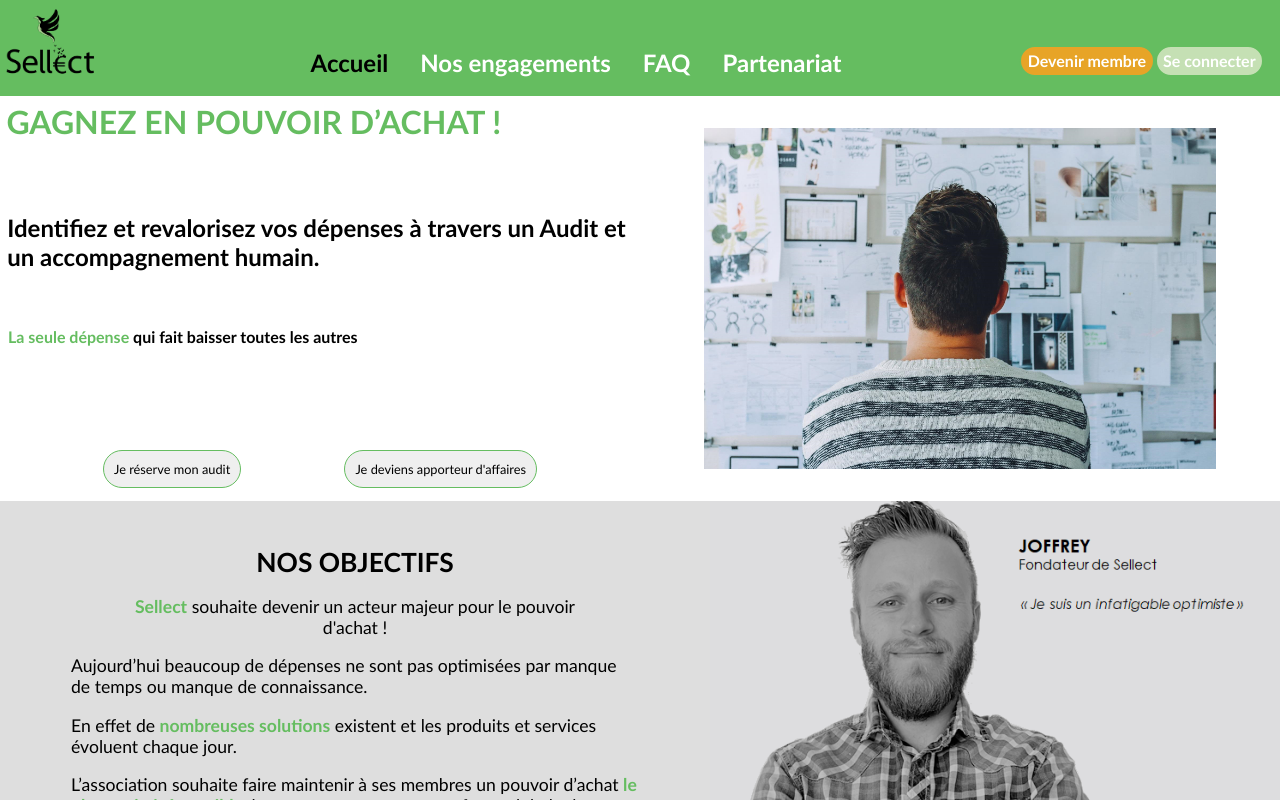
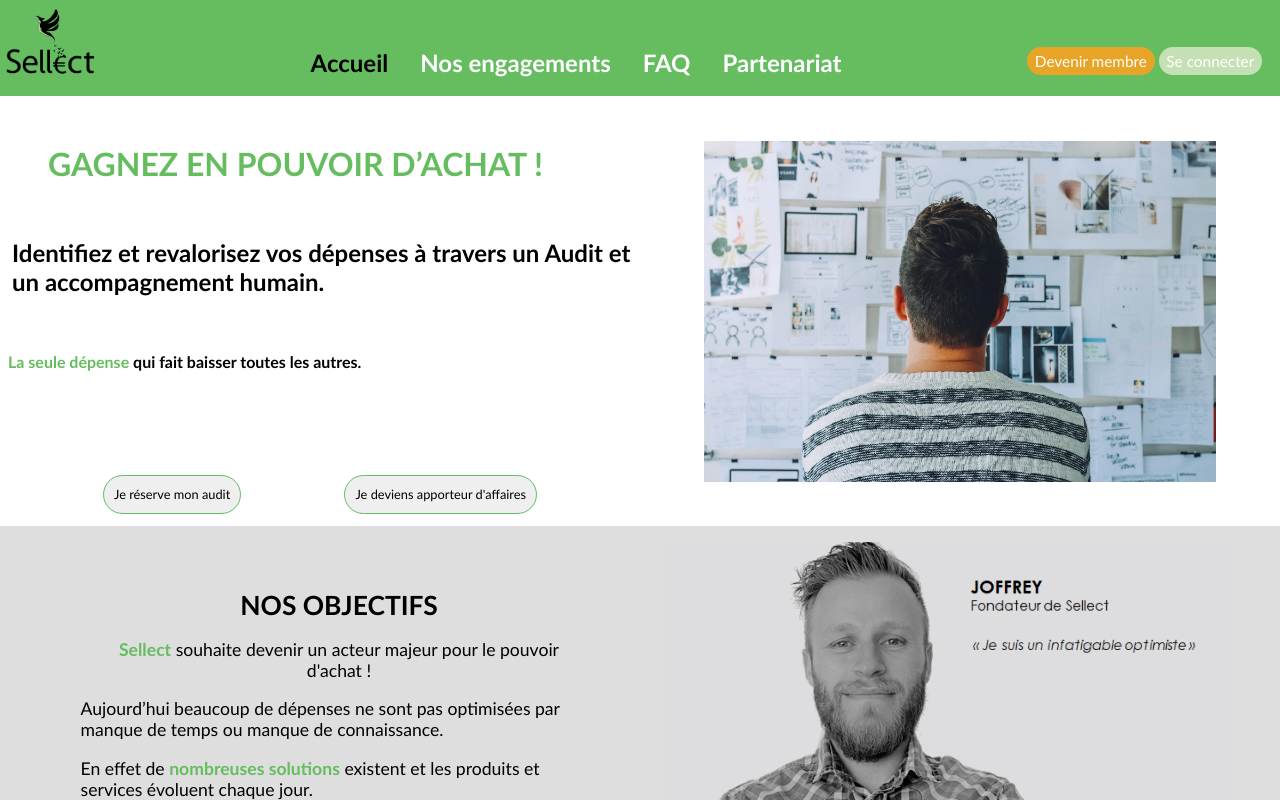
Before and after one commit to WildCodeSchool/2022-03-JS-RemoteFR-Outsiders-P3-Sellect-2, a React (Vite) app in the folder frontend/: page / in a window 1280 px wide. Shown: the top 800 px of the page. Built offline with nearby package versions, Linux system fonts and the light colour scheme.

Commit message:
debug css HomeBlock3

```diff
--- a/frontend/src/App.jsx
+++ b/frontend/src/App.jsx
@@ -20,7 +20,7 @@ function App() {
           <Route path="/inscription" element={<SignUp />} />
           <Route path="/connexion" element={<Login />} />
           <Route path="/mon-compte" element={<HomeUser />} />
-          <Route path="/mentionslegales" element={<LegalNotices />} />
+          <Route path="/mentions-legales" element={<LegalNotices />} />
           <Route path="/faq" element={<Faq />} />
           <Route path="/wilders" element={<Wilders />} />
           <Route path="/parrainage" element={<Sponsorship />} />
--- a/frontend/src/assets/Bloc1.css
+++ b/frontend/src/assets/Bloc1.css
@@ -16,7 +16,7 @@
 .bloc1_left h1 {
   color: #65bd60;
   font-size: calc(var(--font-size) * 2);
-  margin: 0.2em;
+  margin-left: 0.3em;
 }
 
 .bloc1_left h2 {
@@ -107,10 +107,15 @@
   }
 
   .bloc1_left h1 {
-    margin-bottom: 2em;
+    margin: 1.5em;
   }
 
   .bloc1_left h2 {
     margin-bottom: 2em;
+    margin-left: 0.5em;
+  }
+
+  .bloc1_left p {
+    margin-left: em;
   }
 }
--- a/frontend/src/assets/Footer.css
+++ b/frontend/src/assets/Footer.css
@@ -1,5 +1,6 @@
 .footer {
   width: 100%;
+  padding: 1rem;
   /*margin-top: 34rem;
   position: relative;*/
   background-color: var(--navbar-color);
--- /dev/null
+++ b/frontend/src/assets/Home.css
@@ -0,0 +1,8 @@
+.content_container {
+  display: flex;
+  flex-direction: column;
+}
+
+.content {
+  flex-grow: 1;
+}
--- a/frontend/src/assets/HomeBlock3.css
+++ b/frontend/src/assets/HomeBlock3.css
@@ -3,9 +3,10 @@
 }
 
 .home-block3-container {
-  height: 60vh;
   display: flex;
+  justify-content: space-around;
   background-color: rgb(222, 222, 222);
+  padding: 1rem 1rem 0 1rem;
 }
 
 .home-block3-image {
@@ -15,6 +16,7 @@
   max-height: 60vh;
   bottom: 0;
   left: 0;
+  padding-right: 2rem;
 }
 
 .home-block3-content {
@@ -47,6 +49,7 @@
   .home-block3-container {
     display: flex;
     flex-direction: column;
+    justify-content: space-around;
   }
 
   .home-block3-image-container {
--- a/frontend/src/assets/Navbar.css
+++ b/frontend/src/assets/Navbar.css
@@ -76,14 +76,12 @@
   text-align: center;
   text-decoration: none;
   display: inline-block;
-  border-radius: 2rem;
+  border-radius: 20px;
   color: white;
   border: 2px solid var(--navbar-color);
-  font-weight: 900;
-  font-size: calc(10px + 1vmin);
-  font-size: 1rem;
-  padding-left: 0.4rem;
-  padding-right: 0.4rem;
+  font-weight: 500;
+  font-size: calc(var(--font-size) * 0.6);
+  padding: 0 0.5em 0 0.5em;
   cursor: pointer;
 }
 
@@ -93,14 +91,12 @@
   text-align: center;
   text-decoration: none;
   display: inline-block;
-  border-radius: 2rem;
+  border-radius: 20px;
   color: white;
   border: 2px solid var(--navbar-color);
-  font-weight: 900;
-  font-size: calc(10px + 1vmin);
-  font-size: 1rem;
-  padding-left: 0.4rem;
-  padding-right: 0.4rem;
+  font-weight: 500;
+  font-size: calc(var(--font-size) * 0.6);
+  padding: 0 0.5em 0 0.5em;
   cursor: pointer;
 }
 
@@ -189,12 +185,12 @@ details p ul {
 
   .button-member {
     height: 2rem;
-    font-size: 1rem;
+    font-size: calc(var(--font-size) * 0.8);
   }
 
   .button-connect {
     height: 2rem;
-    font-size: 1rem;
+    font-size: calc(var(--font-size) * 0.8);
   }
 
   .faq-div {
--- a/frontend/src/components/Bloc1.jsx
+++ b/frontend/src/components/Bloc1.jsx
@@ -14,7 +14,7 @@ export default function Bloc1() {
           accompagnement humain.
         </h2>
         <p>
-          <span>La seule dépense</span> qui fait baisser toutes les autres
+          <span>La seule dépense</span> qui fait baisser toutes les autres.
         </p>
         <div className="btn">
           <Link to="/calendrier">
--- a/frontend/src/components/Footer.jsx
+++ b/frontend/src/components/Footer.jsx
@@ -31,7 +31,7 @@ export default function Footer() {
       </div>
       <p className="copyright-un">
         &copy;Copyright2022. Tous Droits Réservés.{" "}
-        <NavLink to="/mentionslegales" className="colorfooter">
+        <NavLink to="/mentions-legales" className="colorfooter">
           Mentions Légales
         </NavLink>
       </p>
--- a/frontend/src/components/Navbar.jsx
+++ b/frontend/src/components/Navbar.jsx
@@ -62,7 +62,7 @@ export default function Navbar() {
                   Accueil
                 </NavLink>
                 <NavLink
-                  to="/nosengagements"
+                  to="/nos-engagements"
                   className={(items) =>
                     items.isActive ? "items-activated" : "items"
                   }
--- a/frontend/src/pages/Home.jsx
+++ b/frontend/src/pages/Home.jsx
@@ -7,10 +7,12 @@ import Bloc1 from "@components/Bloc1";
 
 function Home() {
   return (
-    <div>
+    <div className="content_container">
       <Navbar />
-      <Bloc1 />
-      <HomeBlock3 />
+      <div className="content">
+        <Bloc1 />
+        <HomeBlock3 />
+      </div>
       <Footer />
     </div>
   );
```
